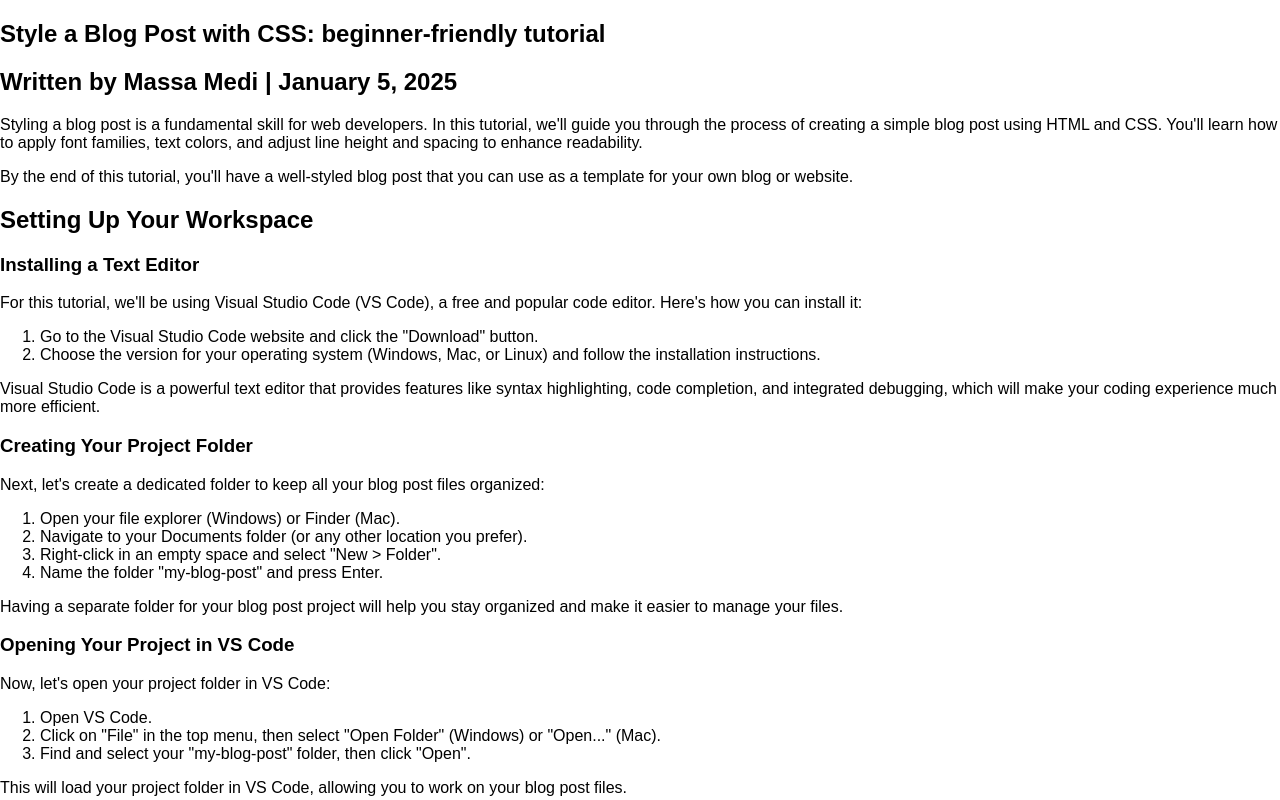
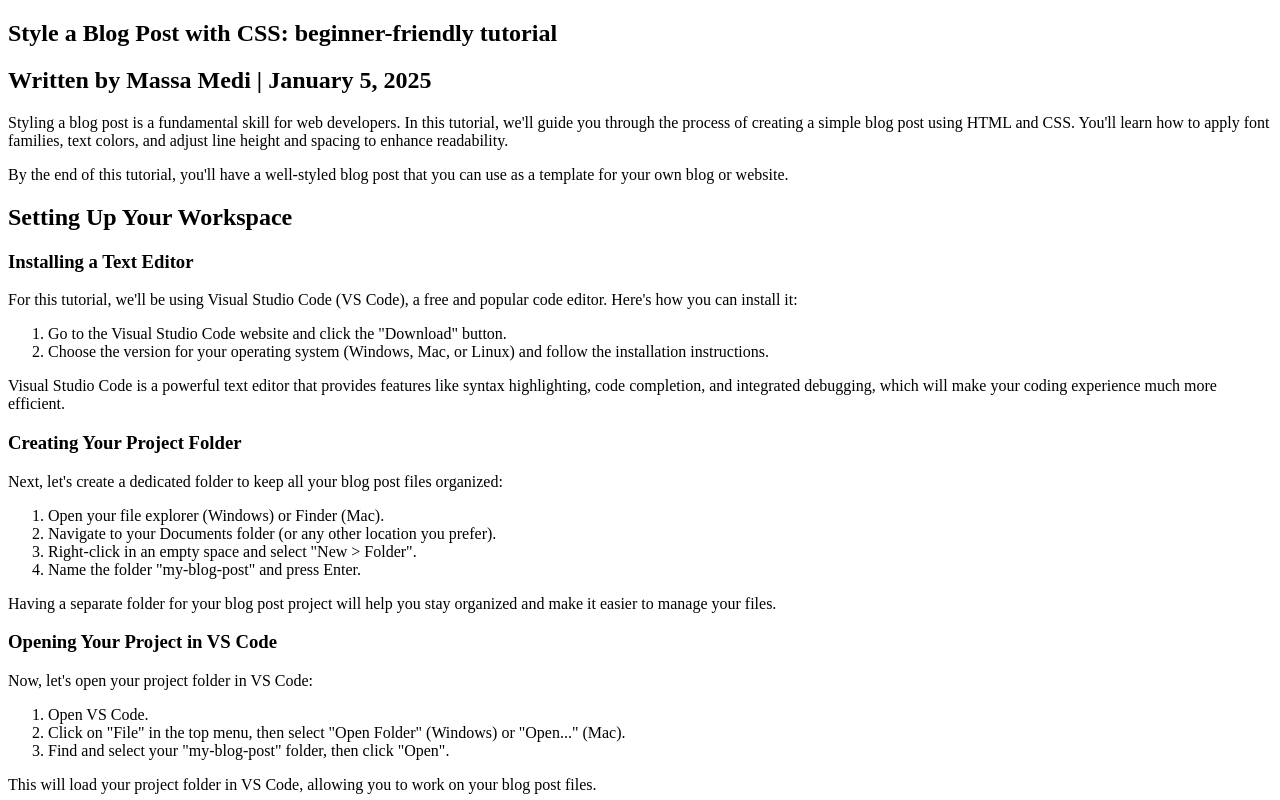
Before and after one commit to SonCryptoz/F8_K20-HomeWork, a plain HTML site: page zoom-day-2/index.html in a window 1280 px wide. Shown: the top 800 px of the page. Drawn offline with nearby package versions, Linux system fonts and the light colour scheme; files that its build step writes are made by us from their sources.

Commit message:
#2.1 Delete styles

```diff
--- a/zoom-day-2/index.html
+++ b/zoom-day-2/index.html
@@ -9,7 +9,6 @@
             rel="stylesheet"
             href="https://cdn.jsdelivr.net/npm/prismjs@1.29.0/themes/prism-okaidia.min.css"
         />
-        <link rel="stylesheet" href="./css/styles.css" />
     </head>
     <body>
         <!-- article container -->
```
